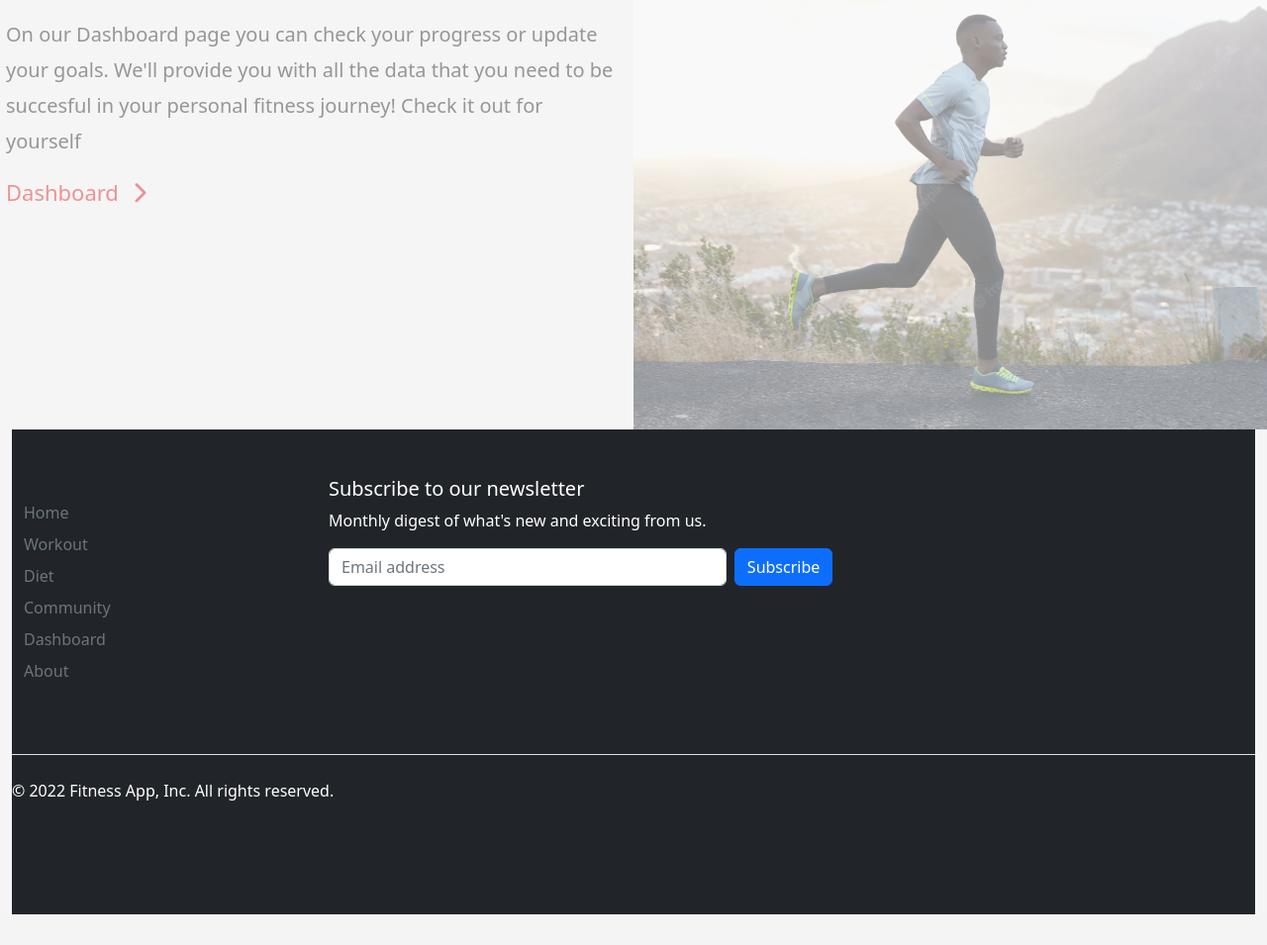
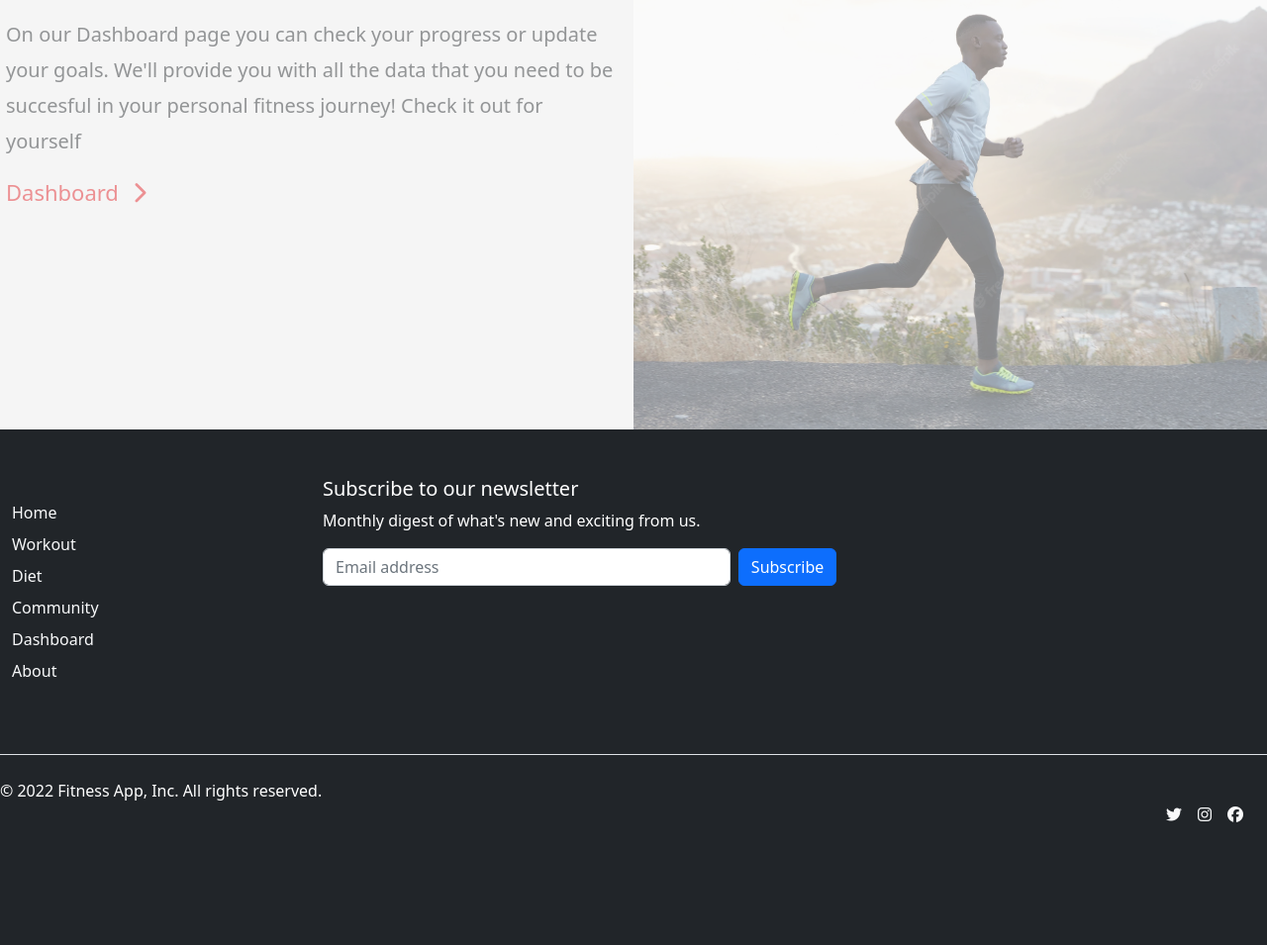
Before and after one commit to wer08/capstone, a Django app: page / in a window 1280 px wide. Shown: the part 1131-2086 px from the top of the page at 99% size. Before the commit the page ends 2055 px from the top, so only its background shows below. Run offline with Django 4.2, Linux system fonts and the light colour scheme; some libraries are stand-ins or nearby versions.

Commit message:
Added footer

```diff
--- a/final_project/fitness/static/styles.css
+++ b/final_project/fitness/static/styles.css
@@ -50,5 +50,11 @@ body.main-page {
 }
 
 .reveal{
-    padding: 0;
+    padding: 0px;
 }
+.footer{
+    padding: 0px;
+}
+.row footer{
+    margin: 0px;
+}
--- a/final_project/fitness/templates/index.html
+++ b/final_project/fitness/templates/index.html
@@ -58,17 +58,17 @@ Main
 
 
 </section>
-<div class="container-fluid ">
+<div class="container-fluid footer">
     <footer class="py-5 bg-dark">
-      <div class="row">
+      <div class="row footer">
         <div class="col-6 col-md-2 mb-3 p-4">
           <ul class="nav flex-column">
-            <li class="nav-item mb-2"><a href="#" class="nav-link p-0 text-muted">Home</a></li>
-            <li class="nav-item mb-2"><a href="#" class="nav-link p-0 text-muted">Workout</a></li>
-            <li class="nav-item mb-2"><a href="#" class="nav-link p-0 text-muted">Diet</a></li>
-            <li class="nav-item mb-2"><a href="#" class="nav-link p-0 text-muted">Community</a></li>
-            <li class="nav-item mb-2"><a href="#" class="nav-link p-0 text-muted">Dashboard</a></li>
-            <li class="nav-item mb-2"><a href="#" class="nav-link p-0 text-muted">About</a></li>
+            <li class="nav-item mb-2"><a href="#" class="nav-link p-0 text-light">Home</a></li>
+            <li class="nav-item mb-2"><a href="#" class="nav-link p-0 text-light">Workout</a></li>
+            <li class="nav-item mb-2"><a href="#" class="nav-link p-0 text-light">Diet</a></li>
+            <li class="nav-item mb-2"><a href="#" class="nav-link p-0 text-light">Community</a></li>
+            <li class="nav-item mb-2"><a href="#" class="nav-link p-0 text-light">Dashboard</a></li>
+            <li class="nav-item mb-2"><a href="#" class="nav-link p-0 text-light">About</a></li>
           </ul>
         </div>
 
@@ -89,10 +89,10 @@ Main
 
       <div class="d-flex flex-column flex-sm-row justify-content-between py-4 my-4 border-top">
         <p class="text-white">© 2022 Fitness App, Inc. All rights reserved.</p>
-        <ul class="list-unstyled d-flex">
-          <li class="ms-3"><a class="link-dark" href="#"><svg class="bi" width="24" height="24"><use xlink:href="#twitter"></use></svg></a></li>
-          <li class="ms-3"><a class="link-dark" href="#"><svg class="bi" width="24" height="24"><use xlink:href="#instagram"></use></svg></a></li>
-          <li class="ms-3"><a class="link-dark" href="#"><svg class="bi" width="24" height="24"><use xlink:href="#facebook"></use></svg></a></li>
+        <ul class="list-unstyled d-flex m-4">
+          <li class="ms-3"><a class="link-light" href="#"><i class="fa-brands fa-twitter"></i></a></li>
+          <li class="ms-3"><a class="link-light" href="#"><i class="fa-brands fa-instagram"></i></a></li>
+          <li class="ms-3"><a class="link-light" href="#"><i class="fa-brands fa-facebook"></i></a></li>
         </ul>
       </div>
     </footer>
```
